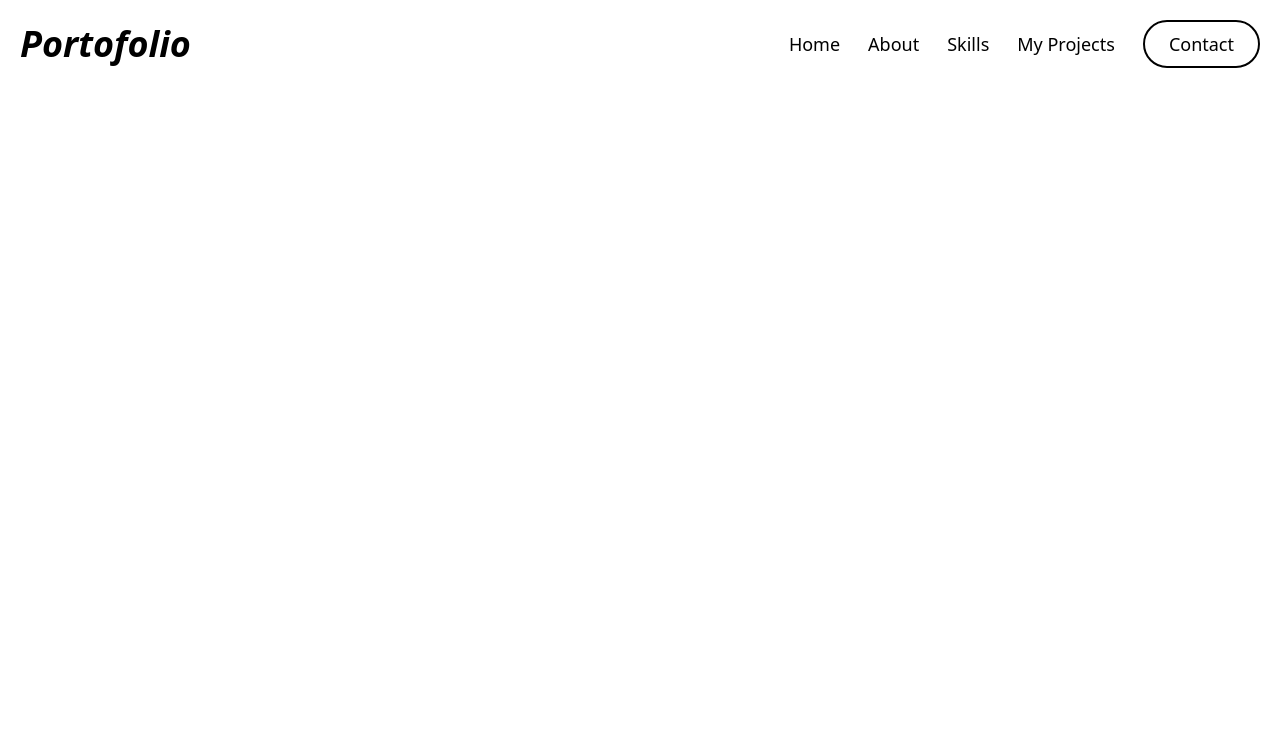
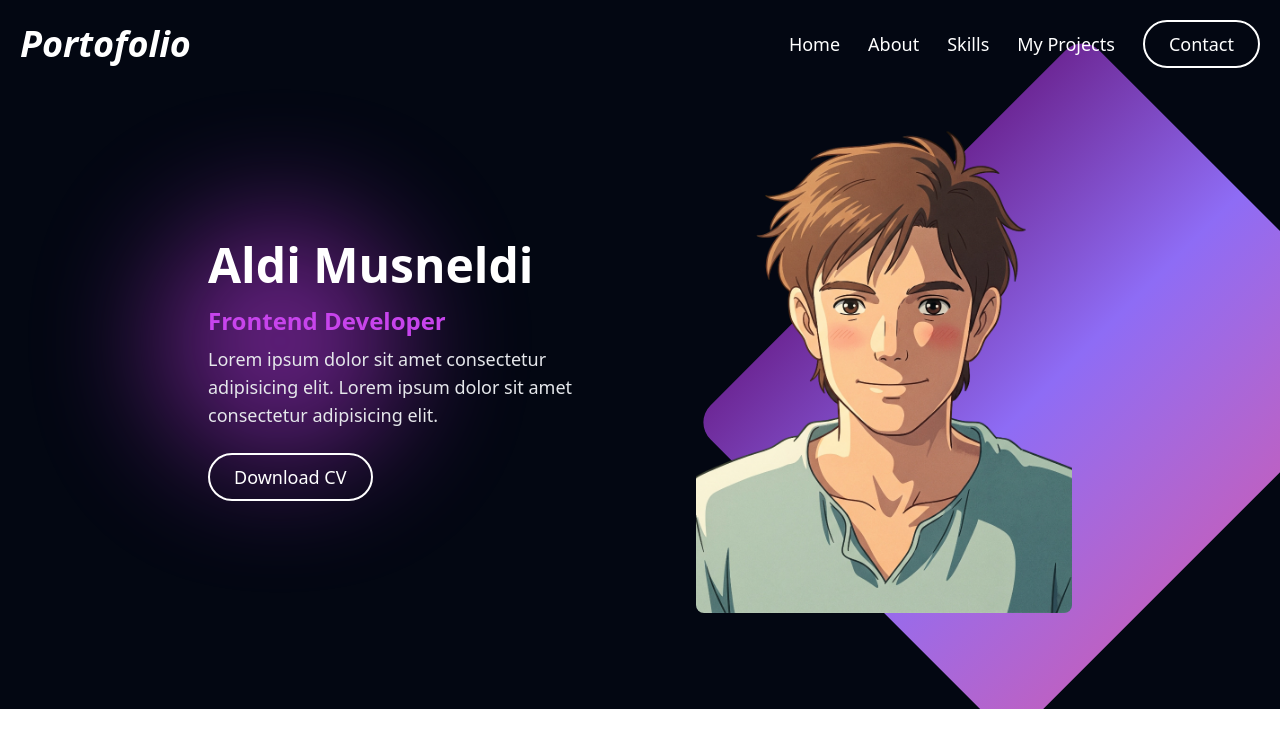
Before and after one commit to AldiMusneldi/personal-portofolio, a React (Vite) app: page / in a window 1280 px wide. Shown: the top 748 px of the page. Built offline with nearby package versions, Linux system fonts and the light colour scheme.

Commit message:
feat(hero): add hero component

```diff
--- a/src/App.jsx
+++ b/src/App.jsx
@@ -1,14 +1,14 @@
 import { React, useEffect } from "react";
 import Aos from "aos";
 import "aos/dist/aos.css";
-import NavBar from "./components/NavBar";
+import Hero from "./components/Hero";
 function App() {
   useEffect(() => {
     Aos.init({ duration: 2000 });
   }, []);
   return (
     <main className="bg-gray-950">
-      <NavBar />
+      <Hero />
     </main>
   );
 }
--- /dev/null
+++ b/src/components/Hero.jsx
@@ -0,0 +1,53 @@
+import React from "react";
+import NavBar from "./NavBar";
+import imghero from "../assets/imghero.png";
+import CvAldi from "../assets/CV-Aldi-Musneldi.pdf";
+
+export default function Hero() {
+  return (
+    <div className="relative overflow-hidden min-h-[550px] sm:min-h-[600px] flex flex-col items-center">
+      <div className="md:h-[550px] h-[500px] w-[450px] bg-gradient-to-r absolute from-[#6d2897] via-[#8e6cf5] to-[#bb61c5] transform rotate-45 z-0 right-2 top-28 rounded-3xl"></div>
+      <NavBar />
+      <main
+        id="home"
+        className="flex flex-col md:flex-row items-center justify-center w-full px-4 md:px-52 pb-4 md:pb-24 md:pt-32 pt-24 mt-14 md:mt-0 z-10"
+      >
+        <section
+          className="flex-1 mr-28 md:text-left mt-10 md:mt-0 relative"
+          data-aos="fade-up"
+          data-aos-delay="500"
+        >
+          <div className="absolute -z-10 w-60 h-60 bg-[#cd3cf5] rounded-full blur-3xl opacity-50 -top-5 -left-12"></div>
+          <header>
+            <h1 className="text-4xl sm:text-4xl md:text-5xl font-bold text-white mb-4">
+              Aldi Musneldi
+            </h1>
+            <h2 className="text-xl sm:text-4xl md:text-2xl font-bold text-[#3e0f4a] md:text-[#c744ec] mb-2">
+              Frontend Developer
+            </h2>
+          </header>
+          <p className="text-base sm:text-lg md:text-lg text-gray-200 mb-6">
+            Lorem ipsum dolor sit amet consectetur adipisicing elit. Lorem ipsum
+            dolor sit amet consectetur adipisicing elit.
+          </p>
+          <a href={CvAldi} download>
+            <button className="inline-flex text-white border-2 py-2 px-6 focus:outline-none hover:bg-[#801b9c] hover:shadow-[0_0_40px_rgba(128,0,128,0.7)] rounded-full text-lg">
+              Download CV
+            </button>
+          </a>
+        </section>
+        <figure
+          data-aos="fade-up"
+          data-aos-delay="500"
+          className="flex-1 flex justify-center md:justify-end mt-10 md:mt-0"
+        >
+          <img
+            src={imghero}
+            alt="Hero Image"
+            className="h-[300px] sm:h-[400px] md:h-[485px] w-[250px] sm:w-[480px] object-cover rounded-lg"
+          />
+        </figure>
+      </main>
+    </div>
+  );
+}
--- a/src/components/Navbar.jsx
+++ b/src/components/Navbar.jsx
@@ -11,13 +11,13 @@ export default function NavBar() {
   ];
   return (
     <header
-      className="fixed top-0 left-0 w-full z-20 text-black"
+      className="fixed top-0 left-0 w-full z-20 text-white"
       data-aos="fade-up"
       data-aos-delay="300"
     >
       <div className="container mx-auto flex items-center justify-between p-5">
         {/* Logo */}
-        <a href="#home " className="text-4xl font-bold italic text-black">
+        <a href="#home " className="text-4xl font-bold italic text-white">
           Portofolio
         </a>
         {/* Mobile Menu Button */}
@@ -25,7 +25,7 @@ export default function NavBar() {
           className="md:hidden focus:outline-none"
           onClick={() => setIsOpen(!isOpen)}
         >
-          <FiMenu className="w-8 h-8 text-black" />
+          <FiMenu className="w-8 h-8 text-white" />
         </button>
         {/* Dekstop Navigation */}
         <nav className="hidden md:flex items-center space-x-7">
@@ -38,7 +38,7 @@ export default function NavBar() {
               {link.name}
             </a>
           ))}
-          <button className="inline-flex text-black border-2 py-2 px-6 focus:outline-none hover:bg-purple-800 rounded-full text-lg">
+          <button className="inline-flex text-white border-2 py-2 px-6 focus:outline-none hover:bg-purple-800 rounded-full text-lg">
             {""}
             Contact{""}
           </button>
@@ -52,7 +52,7 @@ export default function NavBar() {
       >
         {/* Close Button */}
         <button
-          className="absolute top-5 right-5 text-black"
+          className="absolute top-5 right-5 text-white"
           onClick={() => setIsOpen(false)}
         >
           <FiX className="w-8 h-8" />
@@ -61,15 +61,15 @@ export default function NavBar() {
         {NavbarLinks.map((link) => (
           <a
             key={link.id}
-            href={link.link}
-            className="text-lg text-black hover:text-gray-300"
+            href={link.href}
+            className="text-lg text-white hover:text-gray-300"
             onClick={() => setIsOpen(false)}
           >
             {link.name}
           </a>
         ))}
         {/* Contact Button */}
-        <button className="inline-flex text-black border-2 py-2 px-6 focus:outline-none hover:bg-purple-800 rounded-full text-lg"></button>
+        <button className="inline-flex text-white border-2 py-2 px-6 focus:outline-none hover:bg-purple-800 rounded-full text-lg"></button>
       </div>
     </header>
   );
```
Also changed, not shown: src/assets/imghero.png (added), 1 other file (tests, documents, lock files or other folders).
